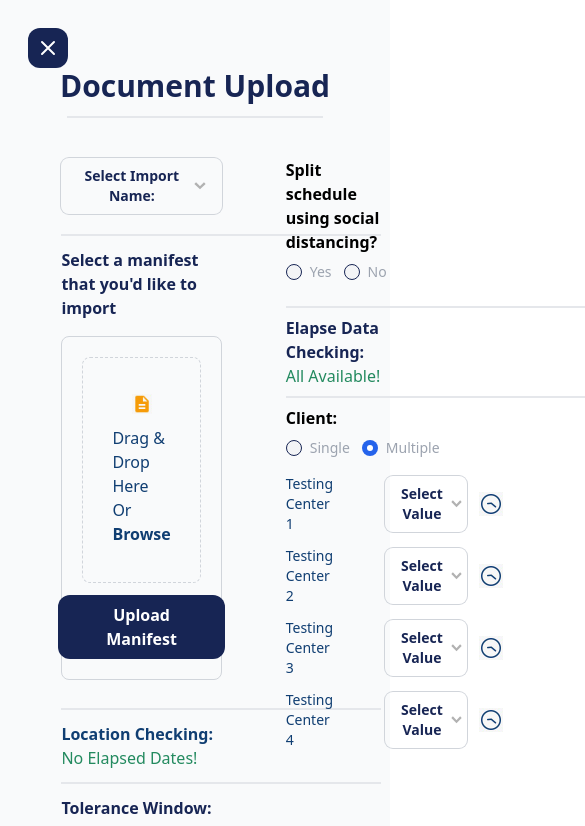
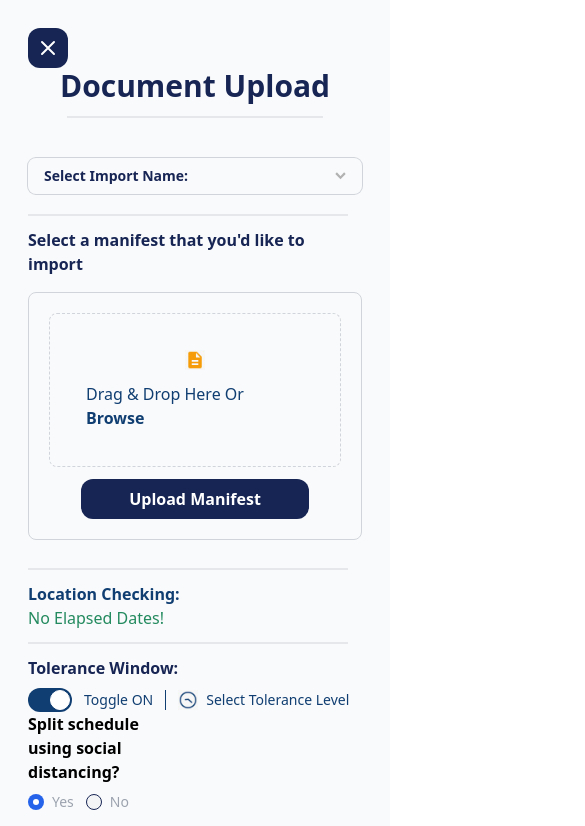
Before and after one commit to dashok-myr/daria-usatyuk-react-project, a React (Vite) app: page / in a window 390 px wide. Shown: the top 826 px of the page, 585 px wide, since content can reach past the window. Built offline with nearby package versions, Linux system fonts and the light colour scheme.

Commit message:
radio fix

```diff
--- a/src/App.tsx
+++ b/src/App.tsx
@@ -6,7 +6,7 @@ import DragAndDrop from "./DragAndDrop.tsx";
 import clockIcon from "../src/assets/clock-icon.jpeg";
 import Toggle from "./Toggle.tsx";
 import { useState } from "react";
-import ClientOption from "./ClientOption.tsx";
+import ClientOptions from "./ClientOptions.tsx";
 
 const dropdownOptions = [
   "Lorem ipsum dolor",
@@ -33,8 +33,8 @@ export default function App() {
         </div>
         <div className="text-3xl text-blue-950 font-bold">Document Upload</div>
         <div className="bg-gray-200 h-0.5 mt-3 w-64 mb-10" />
-        <div className="flex gap-16 w-4/5">
-          <div className="flex flex-col w-3/5">
+        <div className="lg:flex gap-16 w-full lg:w-4/5">
+          <div className="flex flex-col w-full lg:w-3/5">
             <Dropdown
               value="Select Import Name:"
               options={dropdownOptions}
@@ -42,11 +42,15 @@ export default function App() {
             />
             <div className="bg-gray-200 h-0.5 mt-5 mb-3 w-80" />
             <DragAndDrop />
+            <div className="flex flex-col">
+              <div>
                 <div className="bg-gray-200 h-0.5 mt-3 mb-3 w-80" />
                 <div className="flex flex-col">
                   <p className="text-navy font-semibold">Location Checking:</p>
                   <p className="text-lime">No Elapsed Dates!</p>
                 </div>
+              </div>
+              <div>
                 <div className="bg-gray-200 h-0.5 mt-3 mb-3 w-80" />
                 <p className="text-blue-950 font-semibold mb-2">
                   Tolerance Window:
@@ -57,11 +61,17 @@ export default function App() {
                   </div>
                   <div className="flex items-center pl-3 gap-2">
                     <img src={clockIcon} alt="clock-icon" className="h-5 w-5" />
-                <div className="text-navy text-sm">Select Tolerance Level</div>
+                    <div className="text-navy text-sm">
+                      Select Tolerance Level
                     </div>
                   </div>
                 </div>
+              </div>
+            </div>
+          </div>
+
           <div className="flex flex-col w-2/5">
+            <div>
               <RadioGroup
                 title="Split schedule using social distancing?"
                 value={socialDistancing}
@@ -78,7 +88,10 @@ export default function App() {
                 <p className="text-lime">All Available!</p>
               </div>
               <div className="bg-gray-200 h-0.5 my-2 w-80" />
-            <ClientOption />
+            </div>
+            <div>
+              <ClientOptions />
+            </div>
           </div>
         </div>
 
--- a/src/ClientOption.tsx
+++ b/src/ClientOptions.tsx
@@ -3,27 +3,27 @@ import { useState } from "react";
 import Dropdown from "./Dropdown.tsx";
 import clockIcon from "./assets/clock-icon.jpeg";
 
-const dropdownOptions = [
+const DROPDOWN_OPTIONS = [
   "Lorem ipsum dolor",
   "dolore eu fugiat",
   "sint occaecat",
 ];
 
-const CLIENT_OPTIONS = [
+const CLIENT_RADIO_OPTIONS = [
   { value: "single", label: "Single" },
   { value: "multiple", label: "Multiple" },
 ] as const;
 
 type IClientOptionValue = (typeof CLIENT_OPTIONS)[number]["value"];
 
-const testingCenters = [
-  "Testing Center 1",
-  "Testing Center 2",
-  "Testing Center 3",
-  "Testing Center 4",
+const CLIENT_OPTIONS = [
+  { name: "Testing Center 1", options: DROPDOWN_OPTIONS },
+  { name: "Testing Center 2", options: DROPDOWN_OPTIONS },
+  { name: "Testing Center 3", options: DROPDOWN_OPTIONS },
+  { name: "Testing Center 4", options: DROPDOWN_OPTIONS },
 ];
 
-export default function ClientOption() {
+export default function ClientOptions() {
   const [clientRadioValue, setClientRadioValue] =
     useState<IClientOptionValue>("multiple");
 
@@ -32,20 +32,20 @@ export default function ClientOption() {
       <RadioGroup<IClientOptionValue>
         title="Client:"
         value={clientRadioValue}
-        options={CLIENT_OPTIONS}
+        options={CLIENT_RADIO_OPTIONS}
         onChange={(value) => {
           setClientRadioValue(value);
         }}
       />
       {clientRadioValue === "multiple" ? (
         <div className="flex flex-col gap-3">
-          {testingCenters.map((testingCenter) => {
+          {CLIENT_OPTIONS.map((clientOption) => {
             return (
               <div className="flex items-center gap-3">
-                <p className="text-navy text-sm pr-10">{testingCenter}</p>
+                <p className="text-navy text-sm pr-10">{clientOption.name}</p>
                 <Dropdown
                   value="Select Value"
-                  options={dropdownOptions}
+                  options={clientOption.options}
                   onSelectOption={() => {}}
                 />
                 <img src={clockIcon} alt="clock-icon" className="h-6 w-6" />
@@ -58,7 +58,7 @@ export default function ClientOption() {
           <p className="text-navy text-sm pr-10">Testing Center 1</p>
           <Dropdown
             value="Select Value"
-            options={dropdownOptions}
+            options={DROPDOWN_OPTIONS}
             onSelectOption={() => {}}
           />
           <img src={clockIcon} alt="clock-icon" className="h-6 w-6" />
--- a/src/components/Radio.tsx
+++ b/src/components/Radio.tsx
@@ -13,10 +13,10 @@ export default function Radio<TValue extends string>({
   return (
     <div className="flex items-center mb-4">
       <input
-        id="default-radio-1"
+        id={`default-radio-${value}`}
         type="radio"
         value={value}
-        name="default-radio"
+        name={`default-radio-${value}`}
         checked={checked}
         onChange={(event) => {
           onChange(event.currentTarget.value as TValue);
@@ -24,7 +24,7 @@ export default function Radio<TValue extends string>({
         className="w-4 h-4 bg-gray-100 border-blue-950 focus:ring-blue-950 focus:ring-2"
       />
       <label
-        htmlFor="default-radio-1"
+        htmlFor={`default-radio-${value}`}
         className="ms-2 text-sm font-light text-gray-400"
       >
         {label}
--- a/src/components/RadioGroup.tsx
+++ b/src/components/RadioGroup.tsx
@@ -24,7 +24,6 @@ export default function RadioGroup<TValue extends string>({
       <div className="flex gap-3">
         {options.map((option) => {
           const isSelected = option.value === value;
-
           return (
             <Radio<TValue>
               key={option.value}
```
Lines whose indentation alone changed are shown as unchanged.
